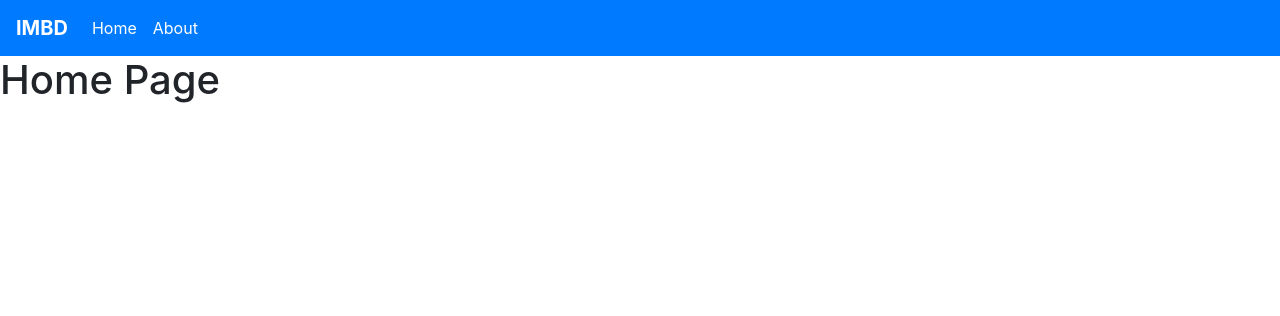
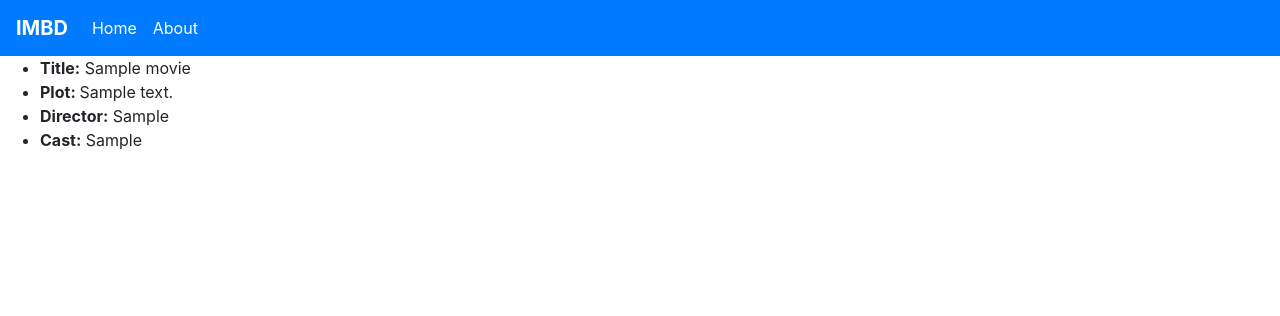
Before and after one commit to gianniskokkosis/django_movie_reviews, a Django app: page / in a window 1280 px wide. Shown: the top 316 px of the page. Run offline with Django 3.2, Linux system fonts and the light colour scheme; tables that the repository leaves empty hold one stand-in row (values such as "Sample post"); some libraries are stand-ins or nearby versions.

Commit message:
Implement the functionality of home page
- Home page will display all the movies that are stored in the database.

```diff
--- a/movie_reviews/app/templates/app/home.html
+++ b/movie_reviews/app/templates/app/home.html
@@ -1,4 +1,11 @@
 {% extends 'app/base.html' %}
 {% block content %}
-    <h1>Home Page</h1>
+    {% for movie in movies %}
+        <ul>
+            <li><b>Title:</b> {{movie.title}}</li>
+            <li><b>Plot: </b>{{movie.description}}</li>
+            <li><b>Director:</b> {{movie.director}}</li>
+            <li><b>Cast:</b> {{movie.cast}}</li>
+        </ul>
+    {% endfor %}
 {% endblock content %}
--- a/movie_reviews/app/views.py
+++ b/movie_reviews/app/views.py
@@ -1,6 +1,11 @@
 from django.shortcuts import render
 from django.http import HttpResponse
+from .models import Movie
 
 
 def home(request):
-    return render(request, 'app/home.html')
+    movies = Movie.objects.all()
+    context = {
+        'movies': movies
+    }
+    return render(request, 'app/home.html', context)
```
